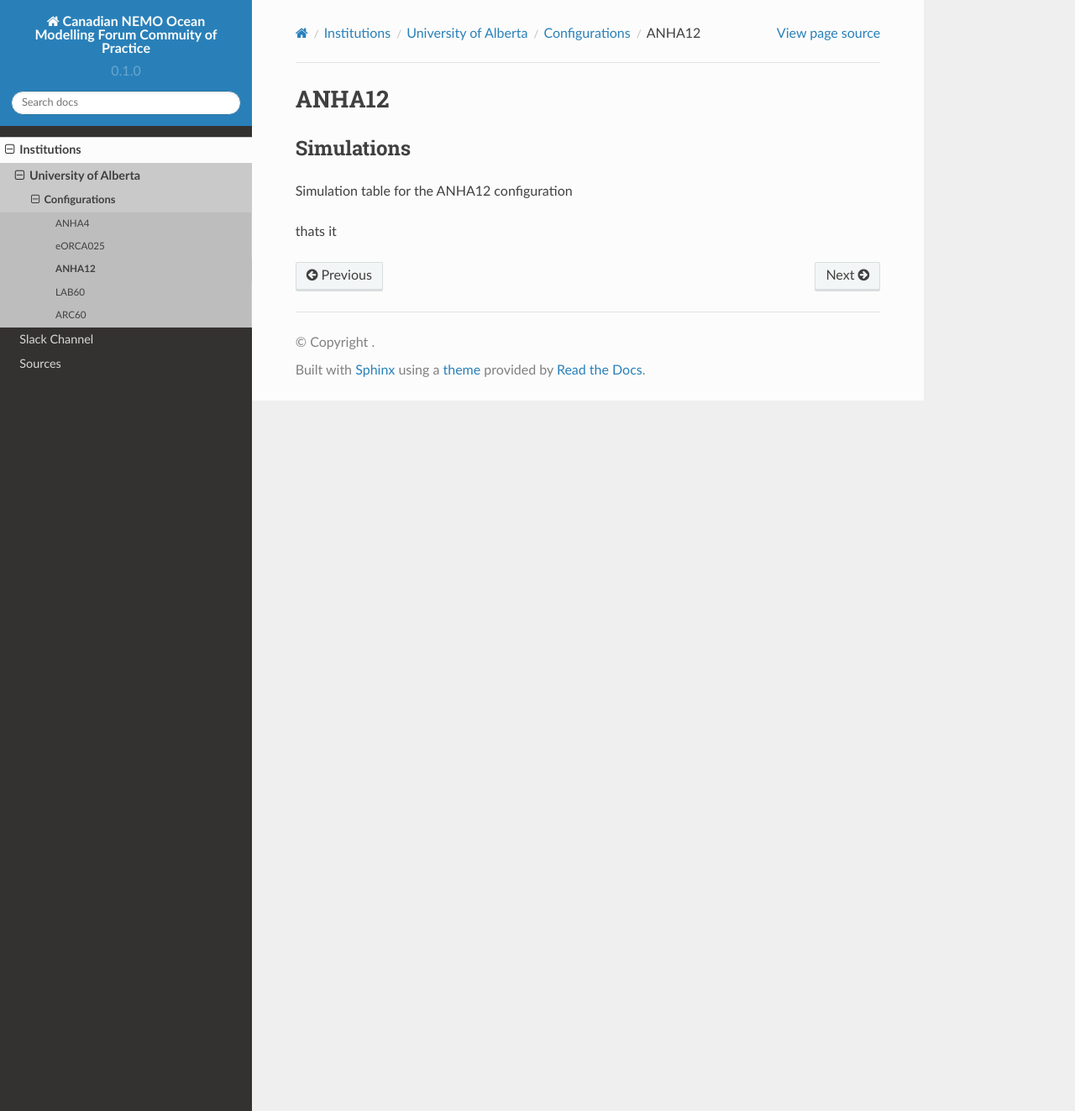
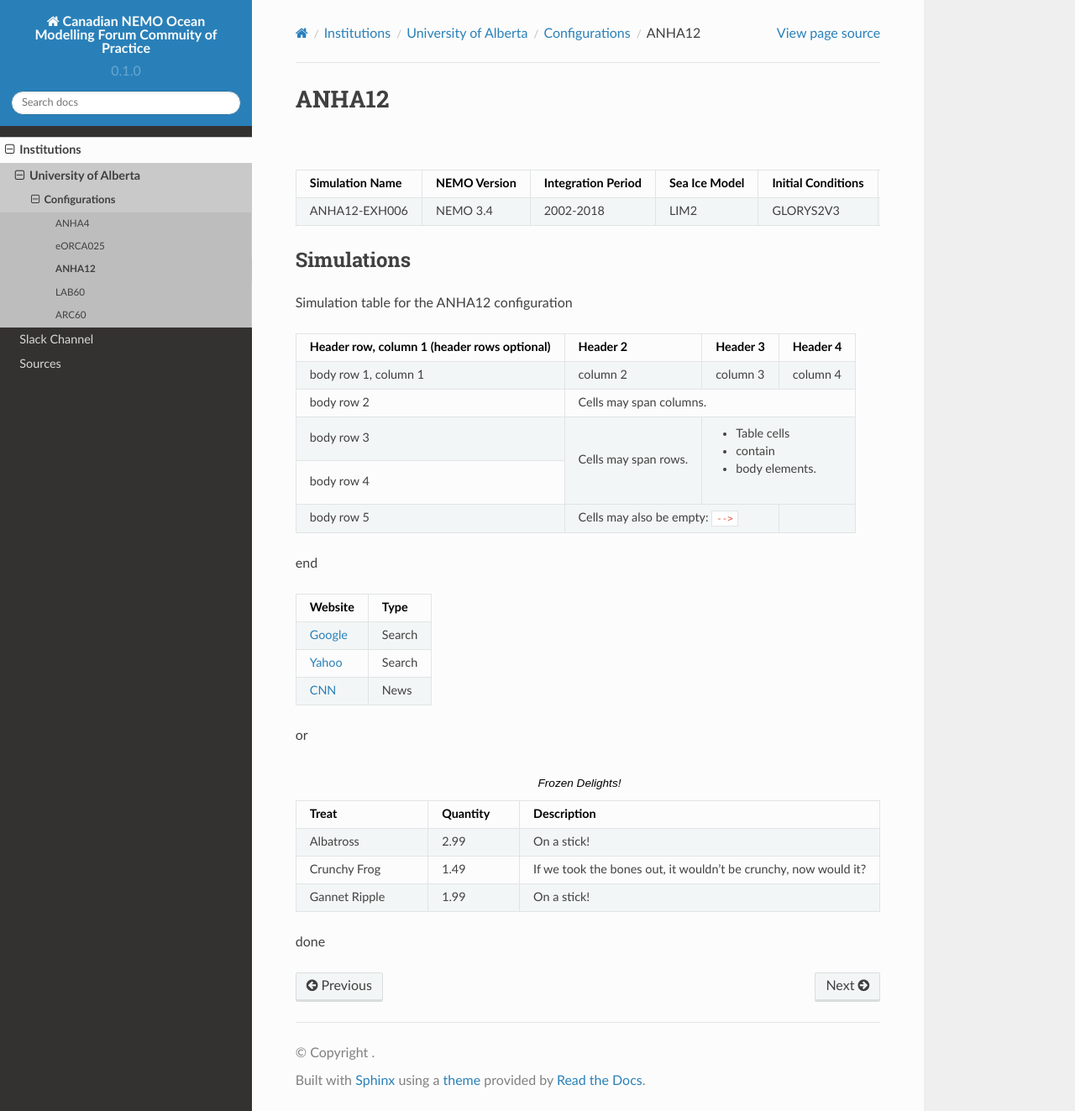
Before and after one commit to UofA-NEMO/Canadian-NEMO-Ocean-Modelling-Forum-Community-of-Practice, a Sphinx documentation site: the page built from docs/Institutions/UofA/Configurations/ANHA12/index.rst, in a window 1280 px wide and 1323 px high. Shown: the whole window at 84% size. Built offline with Sphinx 7.4.7 and the Read the Docs theme 2.0.0, drawn with Linux system fonts in a browser that asks for light colours.

Commit message:
Update index.rst

```diff
--- a/docs/Institutions/UofA/Configurations/ANHA12/index.rst
+++ b/docs/Institutions/UofA/Configurations/ANHA12/index.rst
@@ -1,6 +1,36 @@
 ANHA12
 ======
 
+.. list-table:: ANHA12 Simulation list
+   :widths: 5 5 5 5 5 5 5 5 5 5 5 20 22
+   :header-rows: 1
+
+   * - Simulation Name
+     - NEMO Version
+     - Integration Period
+     - Sea Ice Model
+     - Initial Conditions
+     - Open Boundary Conditions
+     - Atmospheric Forcing
+     - Runoff Product
+     - CPP keys
+     - Output frequency
+     - Special Notes
+     - Local Output Location
+     - HPC output Location
+   * - ANHA12-EXH006
+     - NEMO 3.4
+     - 2002-2018
+     - LIM2
+     - GLORYS2V3
+     - GLORYS2V3
+     - CGRF
+     - Monthly w/ Greenland melt
+     - some keys
+     - 5 day average
+     - Second ANHA12 run
+     - local: /mnt/storage3/xhu/NEMO/ANHA12-EXH006
+     - graham: /project/6007519/ANHA/ANHA12-EXH006-S
 
 
 Simulations
@@ -8,32 +38,56 @@ Simulations
 
 Simulation table for the ANHA12 configuration
 
-.. list-table:: ANHA12 simulation list
-   :widths: 25 25 25 25 25 25 25 25 25 25 25 25
+
++------------------------+------------+----------+----------+
+| Header row, column 1   | Header 2   | Header 3 | Header 4 |
+| (header rows optional) |            |          |          |
++========================+============+==========+==========+
+| body row 1, column 1   | column 2   | column 3 | column 4 |
++------------------------+------------+----------+----------+
+| body row 2             | Cells may span columns.          |
++------------------------+------------+---------------------+
+| body row 3             | Cells may  | - Table cells       |
++------------------------+ span rows. | - contain           |
+| body row 4             |            | - body elements.    |
++------------------------+------------+----------+----------+
+| body row 5             | Cells may also be     |          |
+|                        | empty: ``-->``        |          |
++------------------------+-----------------------+----------+
+
+end
+
+.. table::
+   :align: left
+   :widths: auto
+
+   ================================== ======
+   Website                            Type
+   ================================== ======
+   `Google <https://www.google.com>`_ Search
+   `Yahoo <https://www.yahoo.com>`_   Search
+   `CNN <https://www.cnn.com>`_       News
+   ================================== ======
+
+
+or
+
+.. list-table:: Frozen Delights!
+   :widths: 15 10 30
    :header-rows: 1
 
-   * - Simulation Name
-     - Nemo Version
-     - Integration Period
-     - Sea Ice Model
-     - Initial Conditions
-     - Bondary Conditions
-     - Atmospheric Forcing
-     - Runoff Product
-     - CPP keys
-     - Special Notes
-     - Location on local system
-     - Location on HPC system
-   * - ANHA12-EXH006
-     - NEMO 3.4
-     - 2002-2018
-     - LIM2
-     - GLORYS2v3
-     - GLORYS2v3
-     - CGRF
-     - Interannual monthly with Greenland melt
-     - assorted cpp keys
-     - local:/mnt/storage3/xhu/NEMO/ANHA12-EXH006
-     - graham:/project/6007519/ANHA/ANHA12-EXH006-S
+   * - Treat
+     - Quantity
+     - Description
+   * - Albatross
+     - 2.99
+     - On a stick!
+   * - Crunchy Frog
+     - 1.49
+     - If we took the bones out, it wouldn't be
+       crunchy, now would it?
+   * - Gannet Ripple
+     - 1.99
+     - On a stick!
 
-thats it
+done
```
